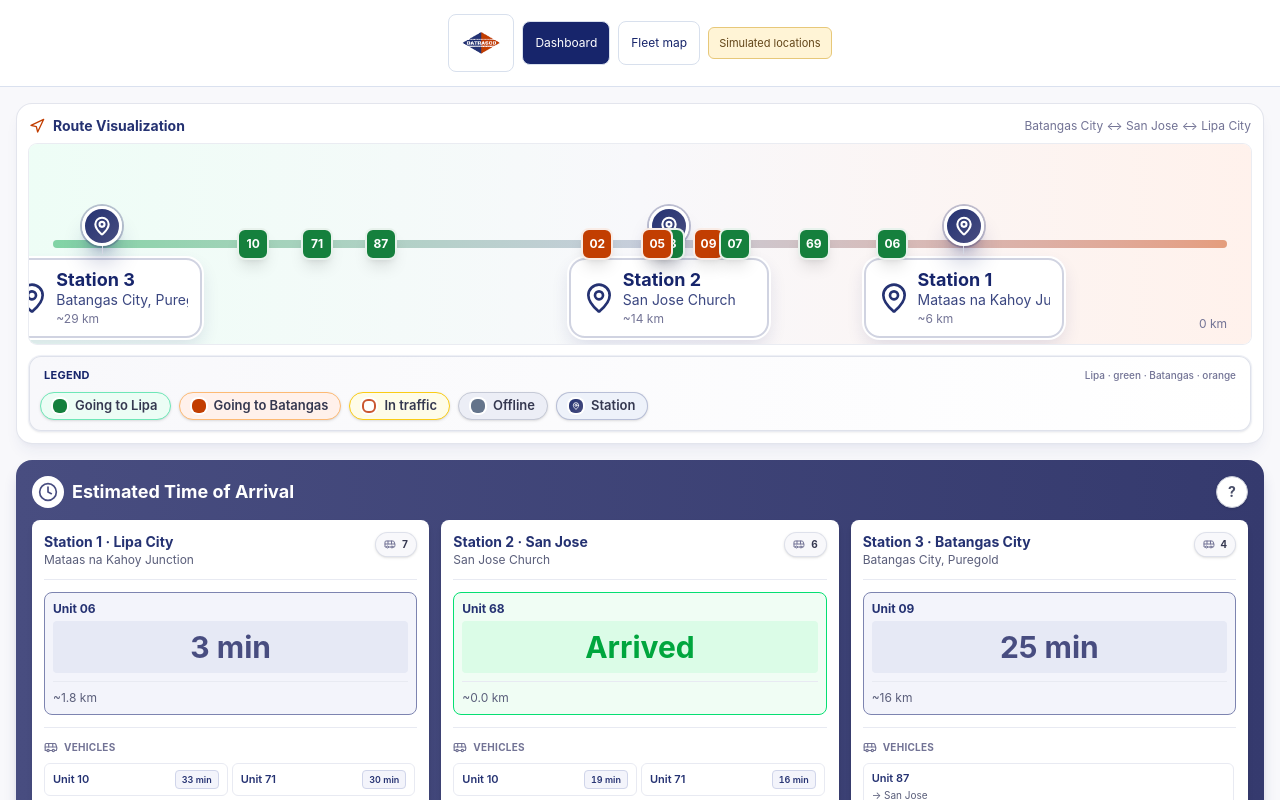
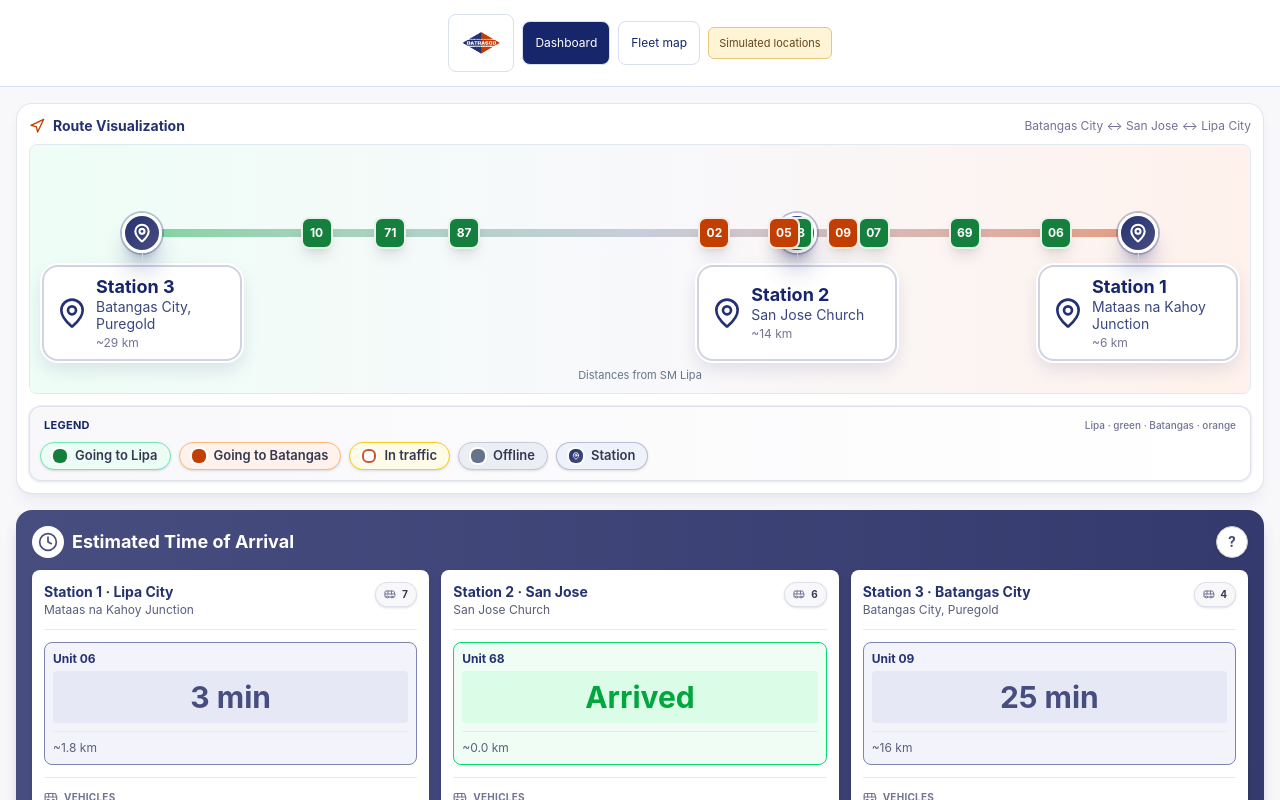
Before and after one commit to zynxoso/batrasco-tracker, a React (Vite) app: page /tracker in a window 1280 px wide. Shown: the top 800 px of the page. Built offline with nearby package versions, Linux system fonts and the light colour scheme.

Commit message:
Balance route visualization spacing and station cards

```diff
--- /dev/null
+++ b/src/components/route/RouteMap.css
@@ -0,0 +1 @@
+.route-strip-scroll{width:100%;max-width:100%;overflow-x:auto;overscroll-behavior-x:contain;border:1px solid #e2e8f0;border-radius:8px}.route-strip-scroll:focus-visible{outline:2px solid #253272;outline-offset:2px}.route-strip-canvas{position:relative;min-width:880px;height:248px}.route-strip-track{position:absolute;inset:0 112px}.route-strip-line{top:88px;left:0;right:0}.route-strip-station{top:68px}.route-strip-station-card{display:flex;align-items:center;width:200px;height:96px;min-height:96px}.route-strip-station-card>div{width:100%}.route-strip-vehicle{top:88px}.route-strip-distance-note{position:absolute;bottom:10px;left:12px;right:12px;text-align:center;font-size:11px;color:#64748b}.route-strip-hint{margin:0 0 6px;font-size:11px;color:#64748b}@media(min-width:960px){.route-strip-hint{display:none}}
--- a/src/components/route/RouteMap.tsx
+++ b/src/components/route/RouteMap.tsx
@@ -2,6 +2,7 @@ import { Link } from 'react-router-dom';
 import { MapPin, Navigation } from 'lucide-react';
 import { Vehicle, Station } from '../../App';
 import { resolveDirectionAlongRoute, ROUTE_LENGTH_KM } from '../../lib/route/route-geometry';
+import './RouteMap.css';
 
 /** km from SM Lipa (corridor east endpoint @ 100%) backwards to `positionPercent`. */
 function kmFromSm(positionPercent: number): number {
@@ -27,6 +28,11 @@ export function RouteMap({
   onVehicleSelect,
   focusedStationId = null,
 }: RouteMapProps) {
+  // Fit the visible stops and vehicles; the actual corridor positions and ETA stay unchanged.
+  const positions = [...stations.map(s => s.position), ...vehicles.map(v => v.currentPosition)].filter(Number.isFinite);
+  const start = positions.length ? Math.min(...positions) : 0;
+  const end = positions.length ? Math.max(...positions) : 100;
+  const displayPosition = (position: number) => end > start ? (position - start) / (end - start) * 100 : 50;
   const TRAFFIC_SPEED_THRESHOLD_KMH = 12;
   /** Yellow = slow roll / possible congestion, not parked (speed 0). */
   const isSlowMovingTraffic = (v: Vehicle) =>
@@ -55,9 +61,12 @@ export function RouteMap({
         </span>
       </div>
 
-      <div className="relative min-h-[min(22rem,58vh)] overflow-hidden rounded-lg bg-gradient-to-r from-[#ecfdf5]/90 via-slate-50 to-[#fff1eb]/95 py-3 pl-2 pr-2 pb-12 pt-3 ring-1 ring-slate-200/60 sm:min-h-[200px] sm:pl-4 sm:pr-20 sm:pt-4 sm:pb-14">
-        {/* Route Path — Lipa (green) → Batangas (orange) */}
-        <div className="absolute top-1/2 left-6 right-6 h-2 rounded-full bg-slate-200/90 -translate-y-1/2">
+      <p className="route-strip-hint">Swipe sideways to see the full route.</p>
+      <div className="route-strip-scroll" role="region" aria-label="Route visualization, scroll horizontally on small screens" tabIndex={0}>
+      <div className="route-strip-canvas bg-gradient-to-r from-[#ecfdf5]/90 via-slate-50 to-[#fff1eb]/95">
+      <div className="route-strip-track">
+        {/* Shared display coordinates keep buses aligned with their stops. */}
+        <div className="route-strip-line absolute h-2 rounded-full bg-slate-200/90 -translate-y-1/2">
           <div className="absolute inset-0 rounded-full bg-gradient-to-r from-[#22c55e]/55 via-[#94a3b8]/35 to-[#ea580c]/55 opacity-90" />
         </div>
 
@@ -65,11 +74,9 @@ export function RouteMap({
         {stations.map((station) => (
           <div
             key={station.id}
-            className="absolute top-1/2 -translate-y-1/2 -translate-x-1/2 flex flex-col items-center"
-            style={{ left: `calc(6% + ${station.position * 0.88}%)` }}
+            className="route-strip-station absolute -translate-x-1/2 flex flex-col items-center"
+            style={{ left: `${displayPosition(station.position)}%` }}
           >
-            {/* Spacer so pin center sits on route line; then pin + connector + card */}
-            <div className="shrink-0" style={{ height: '3.5rem' }} aria-hidden />
             <div className="relative z-10 flex flex-col items-center shrink-0">
               <div className="flex h-10 w-10 items-center justify-center rounded-full border-[3px] border-white bg-gradient-to-br from-[#253272] to-[#484d80] shadow-xl shadow-[#17256b]/30 ring-2 ring-[#484d80]/35">
                 <MapPin className="h-5 w-5 text-white" strokeWidth={2.5} aria-hidden />
@@ -78,7 +85,7 @@ export function RouteMap({
             </div>
             <Link
               to={`/station/${station.id}`}
-              className={`mt-1 block h-auto min-h-[4.5rem] w-[min(12.5rem,calc(50vw-1.25rem))] max-w-[12.5rem] shrink-0 cursor-pointer overflow-hidden rounded-2xl border-2 bg-white text-inherit shadow-[0_8px_18px_rgba(23,37,107,0.12)] no-underline outline-none ring-offset-2 transition-[border-color,box-shadow] hover:border-[#17256b]/35 hover:shadow-[0_10px_22px_rgba(23,37,107,0.16)] focus-visible:ring-2 focus-visible:ring-[#253272]/40 sm:min-h-[4.75rem] sm:w-[12.5rem] ${
+              className={`route-strip-station-card mt-1 block h-auto min-h-[4.5rem] shrink-0 cursor-pointer overflow-hidden rounded-2xl border-2 bg-white text-inherit shadow-[0_8px_18px_rgba(23,37,107,0.12)] no-underline outline-none ring-offset-2 transition-[border-color,box-shadow] hover:border-[#17256b]/35 hover:shadow-[0_10px_22px_rgba(23,37,107,0.16)] focus-visible:ring-2 focus-visible:ring-[#253272]/40 sm:min-h-[4.75rem] ${
                 focusedStationId === station.id
                   ? 'border-[#c23e01]/55 ring-2 ring-[#c23e01]/25'
                   : 'border-[#17256b]/20'
@@ -95,7 +102,7 @@ export function RouteMap({
                     Station {station.stationNumber}
                   </span>
                   <span
-                    className="mt-0.5 line-clamp-2 text-xs leading-tight text-[#253272]/90 sm:truncate sm:text-sm sm:whitespace-nowrap"
+                    className="mt-0.5 text-xs leading-tight text-[#253272]/90 sm:text-sm"
                     title={station.name}
                   >
                     {station.name}
@@ -122,8 +129,8 @@ export function RouteMap({
           return (
           <div
             key={vehicle.id}
-            className="absolute top-1/2 -translate-y-1/2 -translate-x-1/2 cursor-pointer transition-all duration-500"
-            style={{ left: `calc(6% + ${vehicle.currentPosition * 0.88}%)` }}
+            className="route-strip-vehicle absolute -translate-y-1/2 -translate-x-1/2 cursor-pointer transition-all duration-500"
+            style={{ left: `${displayPosition(vehicle.currentPosition)}%` }}
             onClick={() => onVehicleSelect(vehicle.id)}
           >
             <div className={`relative ${isSelected ? 'scale-125' : 'scale-100'} transition-transform`}>
@@ -155,13 +162,9 @@ export function RouteMap({
           );
         })}
 
-        {/* Distance label — SM Lipa (corridor east endpoint) is the 0 km
-            reference at the RIGHT end of the strip. Left-end Palico label
-            removed per product: per-station `~N km` labels inside the cards
-            already convey each stop's distance from SM. */}
-        <div className="absolute bottom-3 left-6 right-6 flex justify-end text-xs text-gray-500">
-          <span>0 km</span>
-        </div>
+      </div>
+      <div className="route-strip-distance-note">Distances from SM Lipa</div>
+      </div>
       </div>
 
       {/* Legend — explicit colors so pills never match (violet/amber were both peach in theme). */}
```
